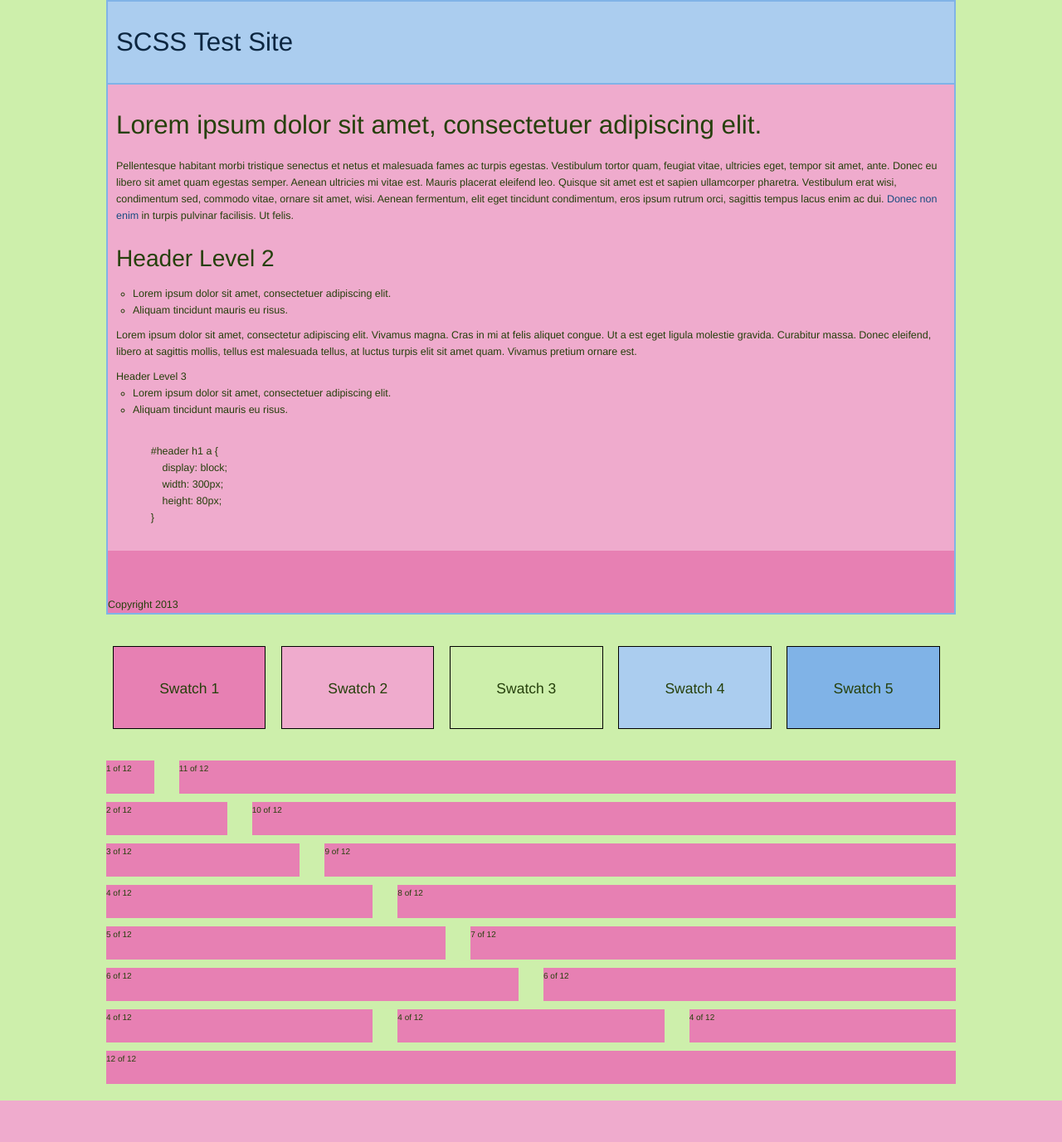
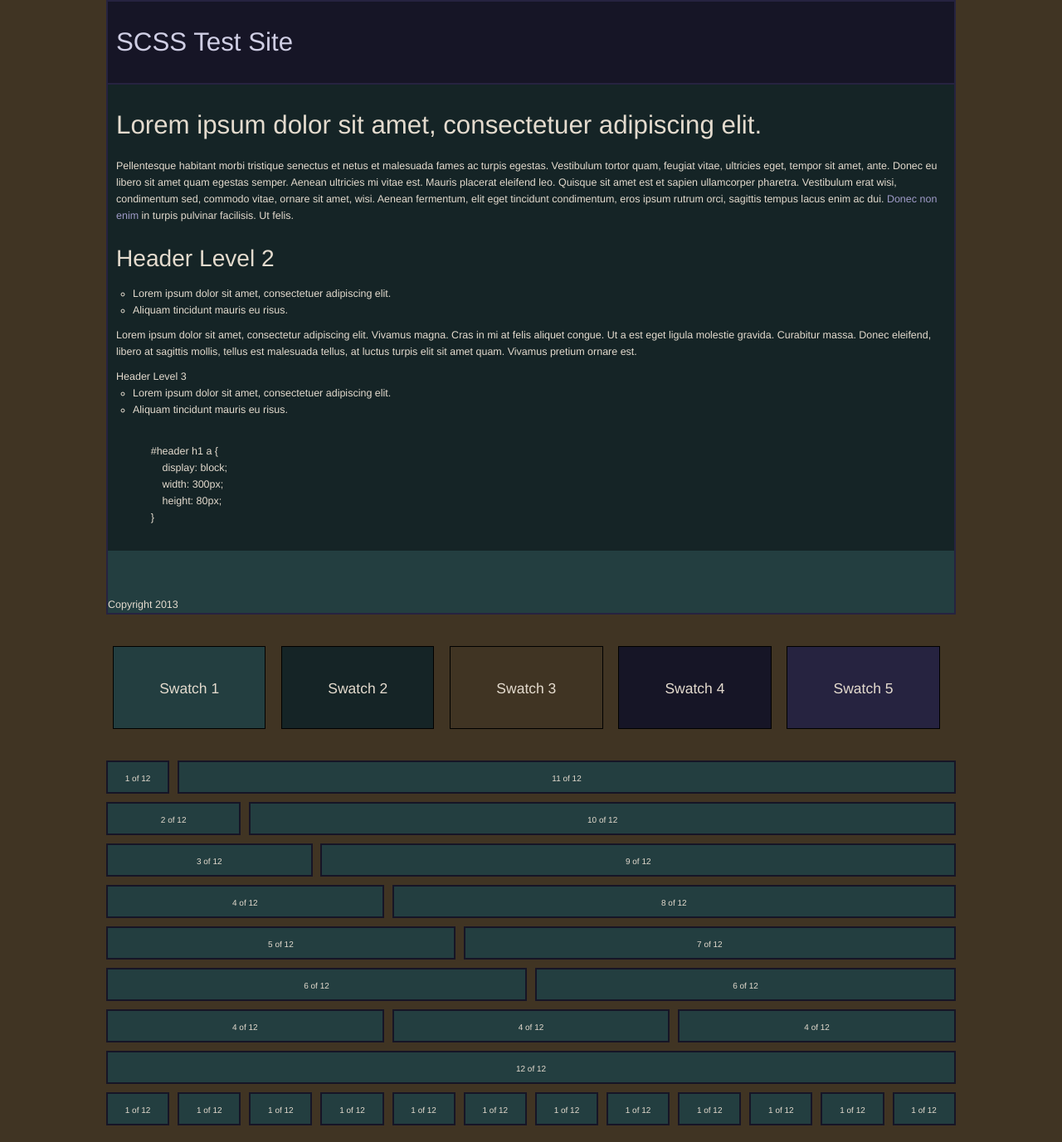
Before and after one commit to voodooGQ/scss_color_theory, a PHP site: page / in a window 1280 px wide. Shown: the whole page at 83% size. Before the commit the page ends 1327 px from the top, so only its background shows below. Run offline with PHP 8.4, Linux system fonts and the light colour scheme; some web fonts are replaced.

Commit message:
Added split-complimentary color palette

```diff
--- a/assets/styles/css/screen.css
+++ b/assets/styles/css/screen.css
@@ -106,12 +106,10 @@ Site Variables
 /*
  * Palette Style
  *
- * Options: complimentary, analogous, triad, shades {TODO: split-complimentary, tetradic, square}
+ * Options: complimentary, analogous, triad, shades, split-complimentary {TODO: tetradic, square}
  */
 /**
  * Grid System Variables
- *
- * To calculate
  */
 /**
  * Other Site Variables
@@ -176,6 +174,15 @@ Color Functions
  * @param {boolean} $brighten Whether we should brighten the color palette
  * @return {string}
  */
+/*
+ * Split-Complimentary Color function
+ * Returns Split-Complimentary palette of the base supplied color
+ *
+ * @param {string} $color The base color
+ * @param {int} $swatch The swatch color modifier (default 3)
+ * @param {boolean} $brighten Whether we should brighten the color palette
+ * @return {string}
+ */
 /* ---------------------------------------------------------------------
 Original Author: Shane Smith
 
@@ -189,12 +196,10 @@ Site Variables
 /*
  * Palette Style
  *
- * Options: complimentary, analogous, triad, shades {TODO: split-complimentary, tetradic, square}
+ * Options: complimentary, analogous, triad, shades, split-complimentary {TODO: tetradic, square}
  */
 /**
  * Grid System Variables
- *
- * To calculate
  */
 /**
  * Other Site Variables
@@ -218,51 +223,51 @@ Grid system calculator. Will define in px or % based on if responsive is chosen
 }
 
 .grid-col + .grid-col {
-  margin-left: 2.92969%;
+  margin-left: 0.97656%;
 }
 
 .grid-col_1of12 {
-  width: 5.64779%;
+  width: 7.43815%;
 }
 
 .grid-col_2of12 {
-  width: 14.22526%;
+  width: 15.85286%;
 }
 
 .grid-col_3of12 {
-  width: 22.80273%;
+  width: 24.26758%;
 }
 
 .grid-col_4of12 {
-  width: 31.38021%;
+  width: 32.68229%;
 }
 
 .grid-col_5of12 {
-  width: 39.95768%;
+  width: 41.09701%;
 }
 
 .grid-col_6of12 {
-  width: 48.53516%;
+  width: 49.51172%;
 }
 
 .grid-col_7of12 {
-  width: 57.11263%;
+  width: 57.92643%;
 }
 
 .grid-col_8of12 {
-  width: 65.6901%;
+  width: 66.34115%;
 }
 
 .grid-col_9of12 {
-  width: 74.26758%;
+  width: 74.75586%;
 }
 
 .grid-col_10of12 {
-  width: 82.84505%;
+  width: 83.17057%;
 }
 
 .grid-col_11of12 {
-  width: 91.42253%;
+  width: 91.58529%;
 }
 
 .grid-col_12of12 {
@@ -273,7 +278,7 @@ Grid system calculator. Will define in px or % based on if responsive is chosen
  * Grid Wrapper mixin to set max-width and regular width
  */
 body {
-  background-color: #cdefab;
+  background-color: #403423;
   font-family: "Carme", Helvetica, Verdana, arials, sans-serif;
   font-size: 62.5%;
   line-height: 2em;
@@ -314,36 +319,36 @@ ul, ol {
 }
 
 .wrapper {
-  background-color: #efabcd;
-  color: #26400c;
-  border: 2px solid #80b3e7;
+  background-color: #152426;
+  color: #e4dbce;
+  border: 2px solid #262340;
   width: 1024px;
   margin: 0 auto;
   font-size: 1.25em;
 }
 .wrapper a {
   text-decoration: none;
-  color: #184c81;
+  color: #a09cc9;
 }
 .wrapper a:hover {
-  color: #5499de;
+  color: #4d4884;
 }
 .wrapper code {
   font-family: "Droid Sans Mono" sans-serif;
 }
 
 .header {
-  background-color: #abcdef;
-  border-bottom: 2px solid #80b3e7;
-  color: #0c2640;
+  background-color: #161526;
+  border-bottom: 2px solid #262340;
+  color: #cfcee4;
   padding: 10px;
 }
 
 .footer {
   height: 75px;
-  background: #e780b3;
+  background: #233e40;
   padding-top: 55px;
-  color: #26400c;
+  color: #e4dbce;
 }
 
 .content {
@@ -367,28 +372,28 @@ ul, ol {
 }
 
 .swatch-1 {
-  background-color: #e780b3;
-  color: #26400c;
+  background-color: #233e40;
+  color: #e4dbce;
 }
 
 .swatch-2 {
-  background-color: #efabcd;
-  color: #26400c;
+  background-color: #152426;
+  color: #e4dbce;
 }
 
 .swatch-3 {
-  background-color: #cdefab;
-  color: #26400c;
+  background-color: #403423;
+  color: #e4dbce;
 }
 
 .swatch-4 {
-  background-color: #abcdef;
-  color: #26400c;
+  background-color: #161526;
+  color: #e4dbce;
 }
 
 .swatch-5 {
-  background-color: #80b3e7;
-  color: #26400c;
+  background-color: #262340;
+  color: #e4dbce;
 }
 
 .wrapper_grid {
@@ -402,7 +407,10 @@ ul, ol {
 }
 
 .grid-col {
-  background-color: #e780b3;
-  color: #26400c;
+  background-color: #233e40;
+  color: #e4dbce;
   height: 40px;
+  text-align: center;
+  padding-top: 10px;
+  border: 2px solid #161526;
 }
--- a/assets/styles/scss/partials/_color_functions.scss
+++ b/assets/styles/scss/partials/_color_functions.scss
@@ -187,3 +187,42 @@ Color Functions
 
     @return hsl($hue, percentage_limits($saturation, true), percentage_limits($lightness, true));
 }
+
+/*
+ * Split-Complimentary Color function
+ * Returns Split-Complimentary palette of the base supplied color
+ *
+ * @param {string} $color The base color
+ * @param {int} $swatch The swatch color modifier (default 3)
+ * @param {boolean} $brighten Whether we should brighten the color palette
+ * @return {string}
+ */
+@function split_complimentary_color($color: $base_color, $swatch: 3, $brighten: false) {
+    $hue: hue($color);
+    $saturation: saturation($color);
+    $lightness: lightness($color);
+    $shade_modifier: 8;
+    $color_wheel_degree: 150;
+
+    @if($swatch == 1) {
+        $hue: $hue + $color_wheel_degree;
+    } @else if ($swatch == 2) {
+        $hue: $hue + $color_wheel_degree;
+        @if($brighten == false) {
+            $lightness: $lightness - $shade_modifier;
+        } @else {
+            $lightness: $lightness + $shade_modifier;
+        }
+    } @else if($swatch == 4) {
+        $hue: $hue - $color_wheel_degree;
+        @if($brighten == false) {
+            $lightness: $lightness - $shade_modifier;
+        } @else {
+            $lightness: $lightness + $shade_modifier;
+        }
+    } @else if($swatch == 5) {
+        $hue: $hue - $color_wheel_degree;
+    }
+
+    @return hsl(color_wheel($hue), $saturation, percentage_limits($lightness, false));
+}
--- a/assets/styles/scss/partials/_color_variables.scss
+++ b/assets/styles/scss/partials/_color_variables.scss
@@ -40,4 +40,10 @@ $swatch-5: $base_color;
     $swatch-2: shade_color($base_color, 2, $brighten);
     $swatch-4: shade_color($base_color, 4, $brighten);
     $swatch-5: shade_color($base_color, 5, $brighten);
+
+} @else if $palette_style == 'split-complimentary' {
+    $swatch-1: split_complimentary_color($base_color, 1, $brighten);
+    $swatch-2: split_complimentary_color($base_color, 2, $brighten);
+    $swatch-4: split_complimentary_color($base_color, 4, $brighten);
+    $swatch-5: split_complimentary_color($base_color, 5, $brighten);
 }
--- a/assets/styles/scss/partials/_variables.scss
+++ b/assets/styles/scss/partials/_variables.scss
@@ -6,7 +6,7 @@ Site Variables
 
 $base_color: #403423;
 // $base_color: #BE0000;
-$base_color: #CDEFAB;
+// $base_color: #CDEFAB;
 // $base_color: #CCCCCC;
 // $base_color: #000000;
 // $base_color: #FFFFFF;
@@ -19,20 +19,25 @@ $tint_adjustment_percentage: 15;
 /*
  * Palette Style
  *
- * Options: complimentary, analogous, triad, shades {TODO: split-complimentary, tetradic, square}
+ * Options: complimentary, analogous, triad, shades, split-complimentary {TODO: tetradic, square}
  */
-$palette_style: 'triad';
+// $palette_style: 'complimentary';
+// $palette_style: 'analogous';
+// $palette_style: 'triad';
+// $palette_style: 'shades';
+$palette_style: 'split-complimentary';
+
+$palette_shift: 1;
+
+$site_width: 1024;
 
 /**
  * Grid System Variables
- *
- * To calculate
  */
 $grid: true;
 $responsive: true;
-$site_width: 1024;
 $columns: 12;
-$gutter: 30;
+$gutter: 10;
 
 /**
  * Other Site Variables
--- a/assets/styles/scss/screen.scss
+++ b/assets/styles/scss/screen.scss
@@ -142,4 +142,7 @@ ul, ol {
     background-color: $swatch-1;
     color: font_color_adjust($swatch-1, $swatch-3, $tint_adjustment_percentage);
     height: 40px;
+    text-align: center;
+    padding-top: 10px;
+    border: 2px solid $swatch-4;
 }
--- a/index.php
+++ b/index.php
@@ -93,6 +93,20 @@
         <div class="grid">
             <div class="grid-col grid-col_12of12">12 of 12</div>
         </div>
+        <div class="grid">
+            <div class="grid-col grid-col_1of12">1 of 12</div>
+            <div class="grid-col grid-col_1of12">1 of 12</div>
+            <div class="grid-col grid-col_1of12">1 of 12</div>
+            <div class="grid-col grid-col_1of12">1 of 12</div>
+            <div class="grid-col grid-col_1of12">1 of 12</div>
+            <div class="grid-col grid-col_1of12">1 of 12</div>
+            <div class="grid-col grid-col_1of12">1 of 12</div>
+            <div class="grid-col grid-col_1of12">1 of 12</div>
+            <div class="grid-col grid-col_1of12">1 of 12</div>
+            <div class="grid-col grid-col_1of12">1 of 12</div>
+            <div class="grid-col grid-col_1of12">1 of 12</div>
+            <div class="grid-col grid-col_1of12">1 of 12</div>
+        </div>
     </div>
 </body>
 </html>
```
